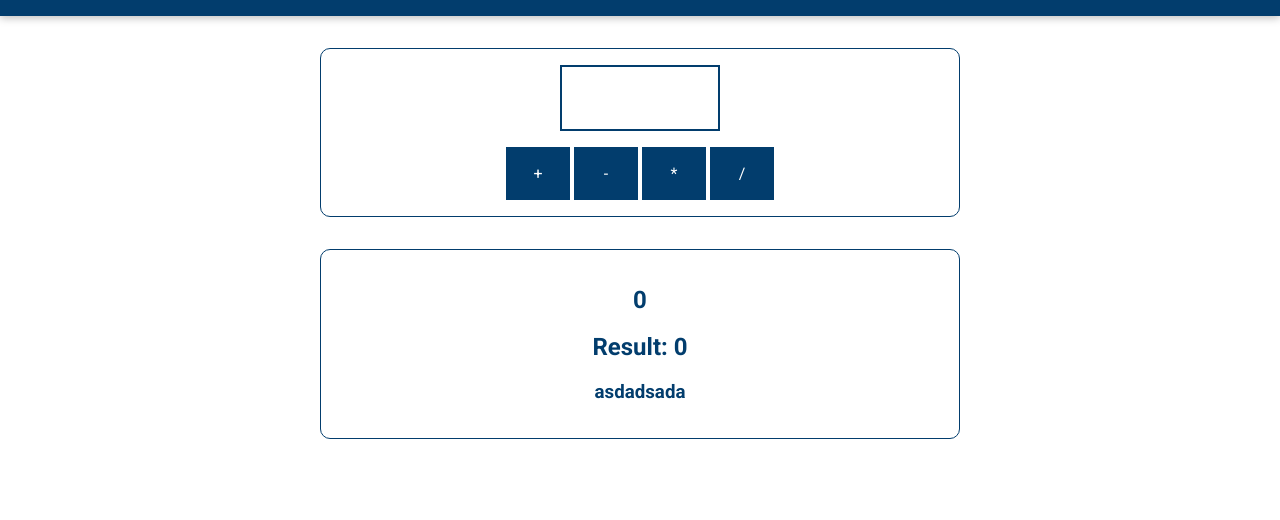
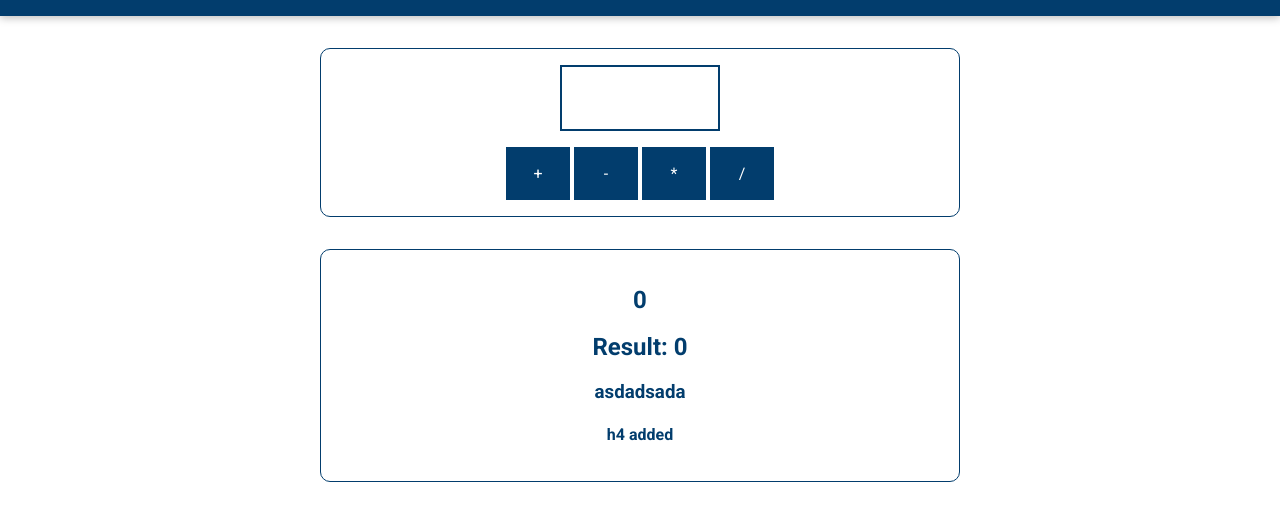
Before and after one commit to Omcc/JavaScript, a plain HTML site: page index.html in a window 1280 px wide. Shown: the part 116-636 px from the top of the page. Drawn offline with Linux system fonts and the light colour scheme.

Commit message:
h4 added

```diff
--- a/index.html
+++ b/index.html
@@ -29,6 +29,7 @@
       <h2 id="current-calculation">0</h2>
       <h2>Result: <span id="current-result">0</span></h2>
       <h3> asdadsada</h3>
+      <h4>h4 added</h4>
 
     </section>
   </body>
```
